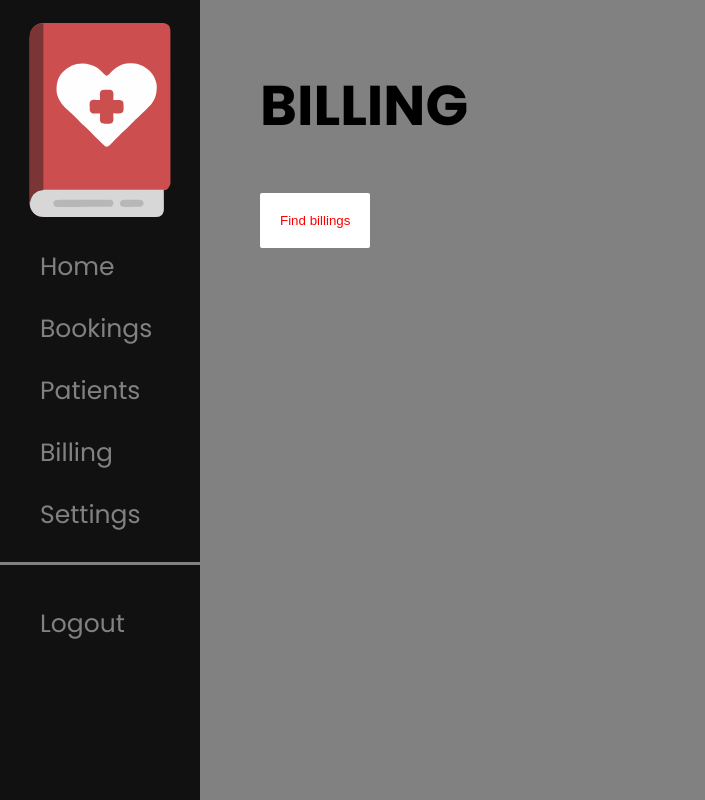
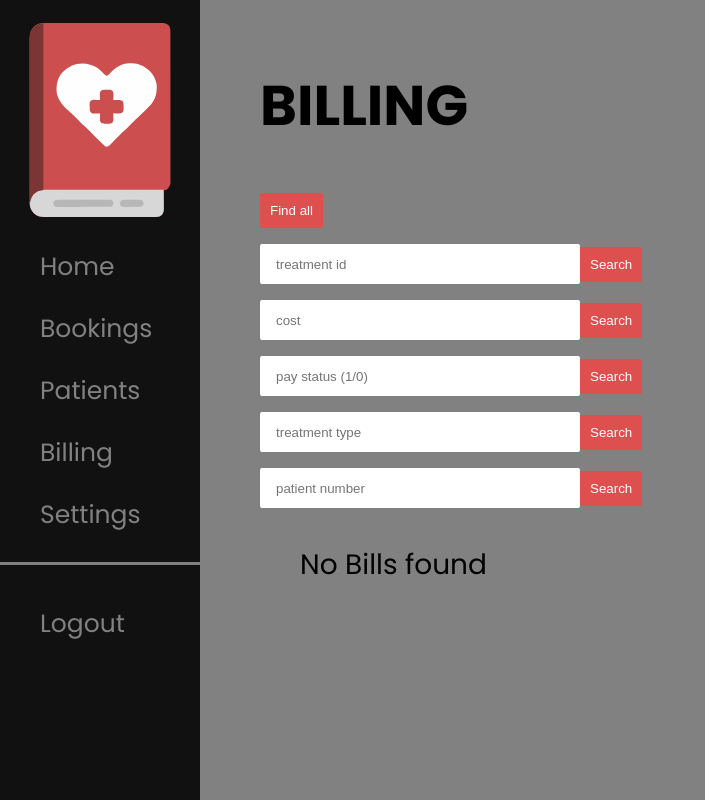
Before and after one commit to ChaseY03/CareNexa, a React (Create React App) app in the folder React/my-react-app-test/: page /Billing in a window 1280 px wide. Shown: the whole page, without its empty margins (0-705 px from the left). Built offline with nearby package versions, Linux system fonts and the light colour scheme.

Commit message:
tables added to booking and patient

```diff
--- a/React/my-react-app-test/src/App.css
+++ b/React/my-react-app-test/src/App.css
@@ -140,6 +140,19 @@ button {
   border-top: #818181 3px solid;
 }
 
+table {
+  border-collapse: collapse;
+  table-layout: auto; /* Allow columns to adjust based on content */
+}
+
+th, td {
+  padding: 10px;
+  text-align: left;
+  overflow: hidden;
+  white-space: nowrap;
+  text-overflow: ellipsis;
+}
+
 main{
   margin-left: 250px;
   font-size: 28px;
--- a/React/my-react-app-test/src/components/Billing.js
+++ b/React/my-react-app-test/src/components/Billing.js
@@ -3,18 +3,150 @@ import React, {useState} from "react";
 import axios from "axios";
 
 function Billing() {
+    const [treatmentID, settreatmentID] = useState({
+        treatmentID : ''
+    })
+    const [cost, setcost] = useState({
+        cost : ''
+    })
+    const [payStatus, setpayStatus] = useState({
+        payStatus : ''
+    })
+    const [treatmentType, settreatmentType] = useState({
+        treatmentType : ''
+    })
+    const [patientBilling, setpatientBilling] = useState({
+        patientBilling : ''
+    });
+    const [bills, setBills] = useState([]);
 
-    const [billings, setBillings] = useState([]);
+    const takeInput = (e) => {
+        settreatmentID(prev => ({...prev,[e.target.name]: [e.target.value]}))
+        setcost(prev => ({...prev,[e.target.name]: [e.target.value]}))
+        setpayStatus(prev => ({...prev,[e.target.name]: [e.target.value]}))
+        settreatmentType(prev => ({...prev,[e.target.name]: [e.target.value]}))
+        setpatientBilling(prev => ({...prev,[e.target.name]: [e.target.value]}))
+    }
 
-    const findBilling = async (e) => {
+    const findtreatmentID = async (e) => {
         e.preventDefault();
-        await axios.post('http://localhost:3006/Billing')
+        try {
+            await axios.post('http://localhost:3006/FindtreatmentID', treatmentID)
+                .then(res => {
+                    if (res.data && res.data.status === "Found") {
+                        setBills(res.data.data);  // Set the state here
+                        console.log(res.data);
+                    }
+                    else {
+                        setBills([]);
+                        console.log(res.data)
+                    }
+                })
+                .catch(err => console.log(err))
+        }
+        catch (error) {
+            console.error('Error fetching treatment ID:', error);
+
+        }
+    };
+
+    const findcost = async (e) => {
+        e.preventDefault();
+        try {
+            await axios.post('http://localhost:3006/Findcost', cost)
+                .then(res => {
+                    if (res.data && res.data.status === "Found") {
+                        setBills(res.data.data);  // Set the state here
+                        console.log(res.data);
+                    }
+                    else {
+                        setBills([]);
+                        console.log(res.data)
+                    }
+                })
+                .catch(err => console.log(err))
+        }
+        catch (error) {
+            console.error('Error fetching cost:', error);
+
+        }
+    };
+
+    const findpayStatus = async (e) => {
+        e.preventDefault();
+        try {
+            await axios.post('http://localhost:3006/FindpayStatus', payStatus)
+                .then(res => {
+                    if (res.data && res.data.status === "Found") {
+                        setBills(res.data.data);  // Set the state here
+                        console.log(res.data);
+                    }
+                    else {
+                        setBills([]);
+                        console.log(res.data)
+                    }
+                })
+                .catch(err => console.log(err))
+        }
+        catch (error) {
+            console.error('Error fetching pay status:', error);
+
+        }
+    };
+
+    const findtreatmentType = async (e) => {
+        e.preventDefault();
+        try {
+            await axios.post('http://localhost:3006/FindtreatmentType', treatmentType)
+                .then(res => {
+                    if (res.data && res.data.status === "Found") {
+                        setBills(res.data.data);  // Set the state here
+                        console.log(res.data);
+                    }
+                    else {
+                        setBills([]);
+                        console.log(res.data)
+                    }
+                })
+                .catch(err => console.log(err))
+        }
+        catch (error) {
+            console.error('Error fetching treatment type:', error);
+
+        }
+    };
+
+    const findpatientBilling = async (e) => {
+        e.preventDefault();
+        try {
+            await axios.post('http://localhost:3006/FindpatientBilling', patientBilling)
+                .then(res => {
+                    if (res.data && res.data.status === "Found") {
+                        setBills(res.data.data);  // Set the state here
+                        console.log(res.data);
+                    }
+                    else {
+                        setBills([]);
+                        console.log(res.data)
+                    }
+                })
+                .catch(err => console.log(err))
+        }
+        catch (error) {
+            console.error('Error fetching patient bills:', error);
+
+        }
+    };
+
+    const FindallBillings = async (e) => {
+        e.preventDefault();
+        await axios.post('http://localhost:3006/FindAllBillings')
             .then(response => {
-                setBillings(response.data);
+                setBills(response.data);
                 console.log("loading data")
             })
             .catch(error => {
-                console.error('Error fetching billings:', error);
+                console.error('Error fetching Bills:', error);
             });
     }
 
@@ -28,16 +160,60 @@ function Billing() {
 
         <main>
             <h1>BILLING</h1>
-            <form onSubmit={findBilling}>
-                <button type='submit' >Find billings</button>
+
+            <form onSubmit={FindallBillings}>
+                <button type='submit' className={"search-button"}>Find all</button>
             </form>
+
+            <form action="" onSubmit={findtreatmentID}>
+                <div>
+                    <input type='textbox' placeholder='treatment id' name='treatmentID' onChange={takeInput} autoComplete='off' required />
+                    <button type='Search' className={"search-button"}>Search</button>
+                </div>
+            </form>
+
+            <form action="" onSubmit={findcost}>
+                <div>
+                    <input type='textbox' placeholder='cost' name='cost' onChange={takeInput} autoComplete='off' required />
+                    <button type='Search' className={"search-button"}>Search</button>
+                </div>
+            </form>
+
+            <form action="" onSubmit={findpayStatus}>
+                <div>
+                    <input type='textbox' placeholder='pay status (1/0)' name='payStatus' onChange={takeInput} autoComplete='off' required />
+                    <button type='Search' className={"search-button"}>Search</button>
+                </div>
+            </form>
+
+            <form action="" onSubmit={findtreatmentType}>
+                <div>
+                    <input type='textbox' placeholder='treatment type' name='treatmentType' onChange={takeInput} autoComplete='off' required />
+                    <button type='Search' className={"search-button"}>Search</button>
+                </div>
+            </form>
+
+            <form action="" onSubmit={findpatientBilling}>
+                <div>
+                    <input type='textbox' placeholder='patient number' name='patientBilling' onChange={takeInput} autoComplete='off' required />
+                    <button type='Search' className={"search-button"}>Search</button>
+                </div>
+            </form>
+
             <ul>
-                {billings.map(billing => (
-                    <li key={`${billing.treatmentID}-${billing.cost}-${billing.payStatus}`}>
-                        {billing.treatmentID} - {billing.cost} - {billing.payStatus}
-                    </li>
-                ))}
+                {Array.isArray(bills) && bills.length > 0 ? (
+                    bills.map((Billing) => (
+                        <li
+                            key={`${Billing.treatmentID}-${Billing.cost}-${Billing.payStatus}-${Billing.treatmentType}-${Billing.patientBilling}`}
+                        >
+                            {Billing.treatmentID} - {Billing.cost} - {Billing.payStatus} - {Billing.treatmentType} - {Billing.patientBilling}
+                        </li>
+                    ))
+                ) : (
+                    <li>No Bills found</li>
+                )}
             </ul>
+
         </main>
     </>)
 };
--- a/React/my-react-app-test/src/components/Patient.js
+++ b/React/my-react-app-test/src/components/Patient.js
@@ -139,7 +139,7 @@ function Patients() {
             <title>CareNexa Patients</title>
         </head>
 
-        <main>
+        <main style={{ width: '100%', minHeight: '100vh' }}>
             <h1>PATIENTS</h1>
 
             <form onSubmit={findAllPatients}>
```
Also changed, not shown: 1 other file (tests, documents, lock files or other folders).
